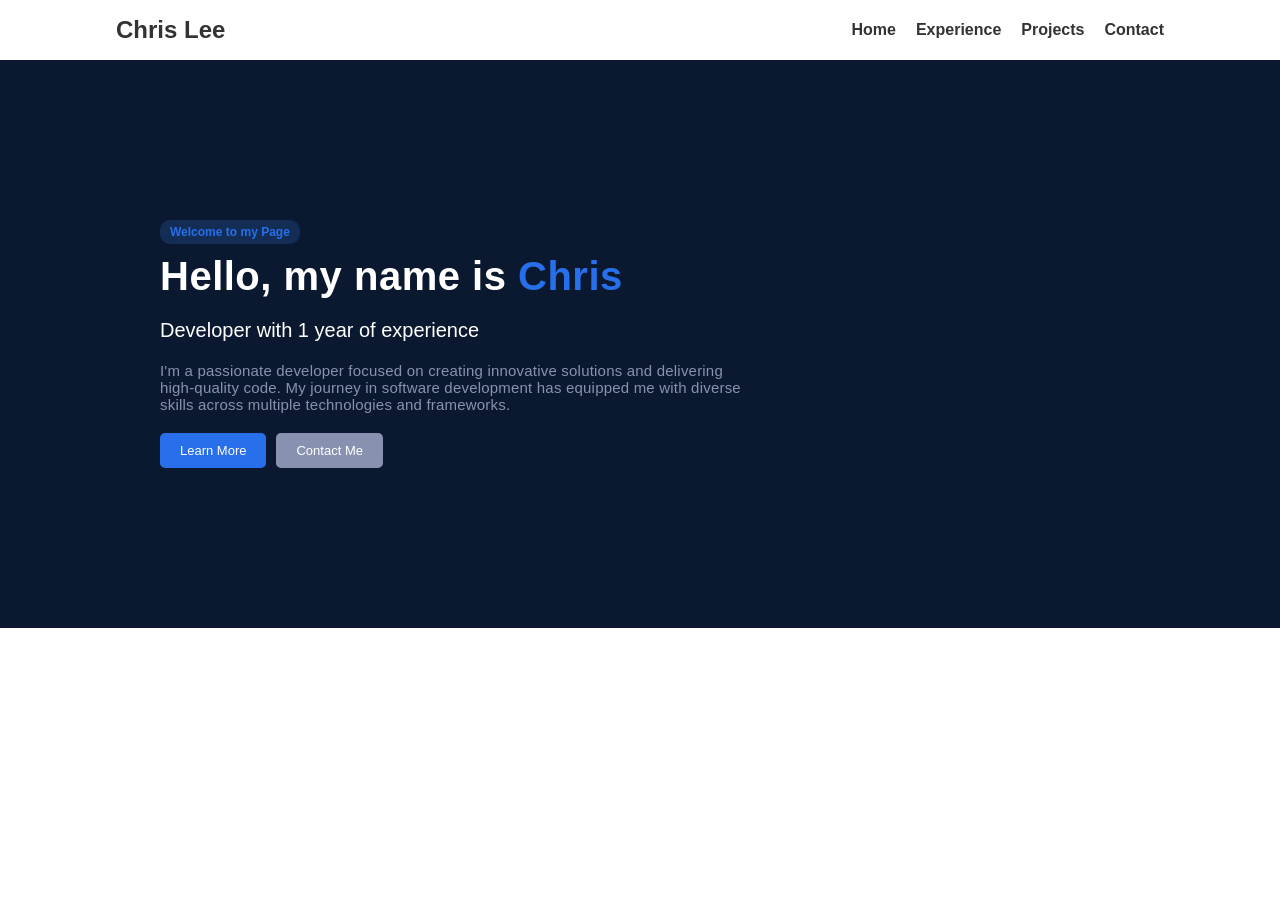
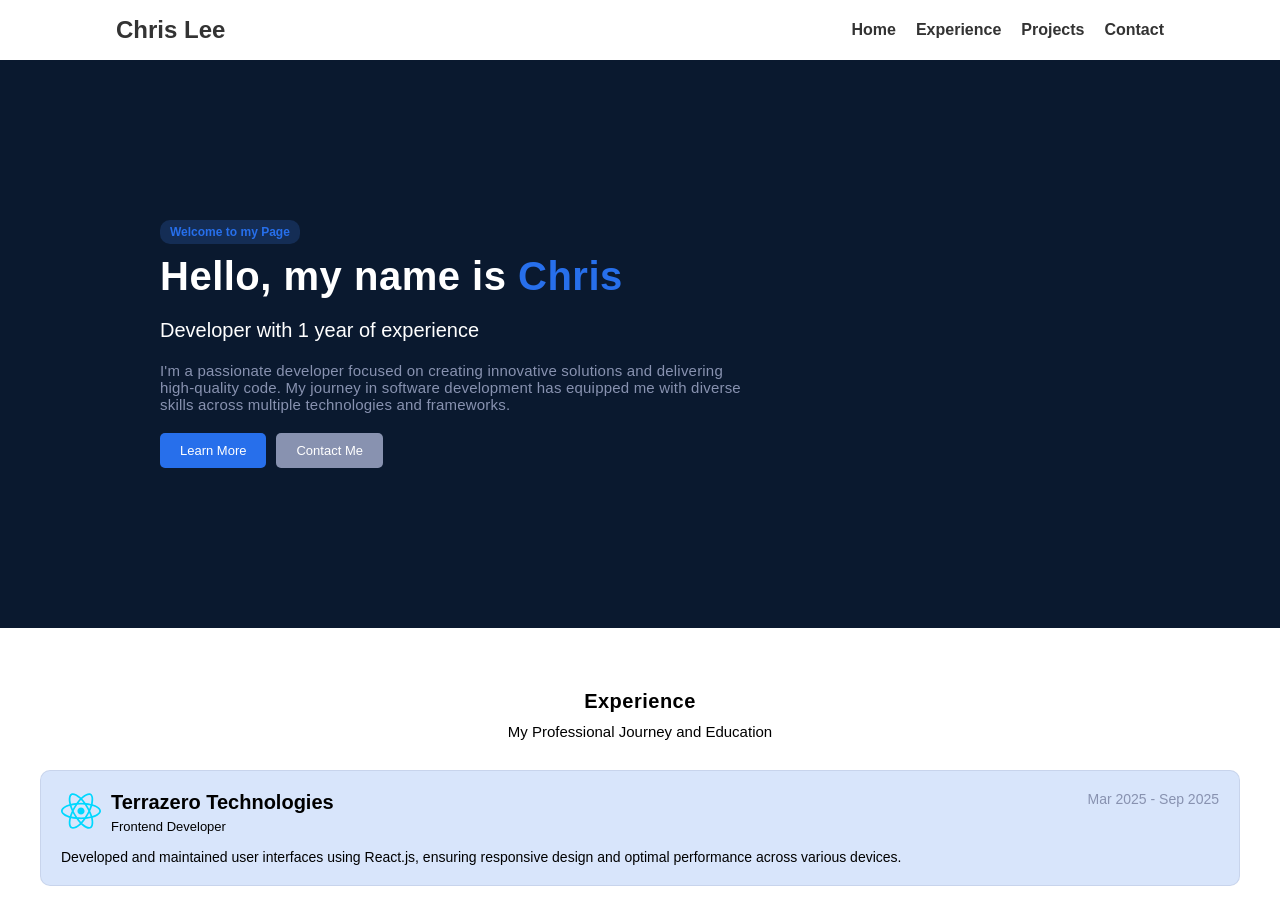
Before and after one commit to teihyung/Personal-Website, a React (Vite) app: page / in a window 1280 px wide. Shown: the top 924 px of the page. Before the commit the page ends 800 px from the top, so only its background shows below. Built offline with nearby package versions, Linux system fonts and the light colour scheme.

Commit message:
finished adding basic styling for cards but still need some font changes, design for duration and image for each individual image

```diff
--- /dev/null
+++ b/src/components/Card.jsx
@@ -0,0 +1,86 @@
+import React from "react";
+import styled from "styled-components";
+import { theme } from "../theme";
+import imageSrc from "../assets/react.svg";
+
+const Card = ({ title, position, duration, responsiblity, CardColor }) => {
+  return (
+    <CardContainer $CardColor={CardColor}>
+      <CardHeader>
+        <LeftGroup>
+          <ImageContainer src={imageSrc} alt="Company Logo" />
+          <TitlePositionContainer>
+            <Title>{title}</Title>
+            <Position>{position}</Position>
+          </TitlePositionContainer>
+        </LeftGroup>
+
+        <Duration>{duration}</Duration>
+      </CardHeader>
+      <Responsibility>{responsiblity}</Responsibility>
+    </CardContainer>
+  );
+};
+
+export default Card;
+
+const CardContainer = styled.div`
+  background-color: ${(props) => props.$CardColor || theme.colors.blue20};
+  padding: 20px 20px;
+  border-radius: 10px;
+  width: 100%;
+  max-width: 1200px;
+  border: 1px solid ${theme.colors.grey20};
+`;
+
+const CardHeader = styled.div`
+  display: flex;
+  flex-direction: row;
+  gap: 5px;
+  justify-content: space-between;
+  margin-bottom: 10px;
+`;
+
+const LeftGroup = styled.div`
+  display: flex;
+  flex-direction: row;
+  gap: 10px;
+`;
+
+const TitlePositionContainer = styled.div`
+  display: flex;
+  flex-direction: column;
+`;
+
+const ImageContainer = styled.img`
+  width: 40px;
+  height: 40px;
+  // margin-right: 10px;
+`;
+const Title = styled.h3`
+  font-size: 20px;
+  font-weight: bold;
+  color: ${theme.colors.black};
+  margin-bottom: 5px;
+`;
+
+const Position = styled.p`
+  font-size: 13px;
+  font-weight: 300;
+  color: ${theme.colors.black};
+  margin-bottom: 5px;
+`;
+
+const Duration = styled.p`
+  font-size: 14px;
+  font-weight: 400;
+  color: ${theme.colors.grey};
+  margin-bottom: 10px;
+`;
+
+const Responsibility = styled.p`
+  font-size: 14px;
+  font-weight: 300;
+  color: ${theme.colors.black};
+  // margin-left: 20px;
+`;
--- a/src/pages/introduction/Introduction.jsx
+++ b/src/pages/introduction/Introduction.jsx
@@ -1,10 +1,12 @@
 import React from "react";
 import DescriptionSection from "./components/DescriptionSection";
+import ExperienceSection from "./components/ExperienceSection";
 
 const Introduction = () => {
   return (
     <>
       <DescriptionSection />
+      <ExperienceSection />
     </>
   );
 };
--- /dev/null
+++ b/src/pages/introduction/components/ExperienceSection.jsx
@@ -0,0 +1,59 @@
+import React from "react";
+import styled from "styled-components";
+import { theme } from "../../../theme";
+import Card from "../../../components/Card";
+
+const ExperienceSection = () => {
+  return (
+    <ExperienceContainer>
+      <Header>
+        <Title>Experience</Title>
+        <SubTitle>My Professional Journey and Education</SubTitle>
+      </Header>
+
+      <Card
+        title={"Terrazero Technologies"}
+        position={"Frontend Developer"}
+        duration={"Mar 2025 - Sep 2025"}
+        CardColor={theme.colors.blue20}
+        responsiblity={
+          "Developed and maintained user interfaces using React.js, ensuring responsive design and optimal performance across various devices."
+        }
+      />
+    </ExperienceContainer>
+  );
+};
+
+export default ExperienceSection;
+
+const ExperienceContainer = styled.div`
+  display: flex;
+  flex-direction: column;
+  justify-content: center;
+  align-items: center;
+  padding: 5vh 5vh;
+  min-height: 40vh;
+  width: 100%;
+  gap: 10px;
+`;
+
+const Header = styled.div`
+  display: flex;
+  flex-direction: column;
+  align-items: center;
+  margin-bottom: 20px;
+`;
+
+const Title = styled.h2`
+  font-size: 20px;
+  font-weight: bold;
+  color: ${theme.colors.black};
+  letter-spacing: 0.5px;
+`;
+
+const SubTitle = styled.p`
+  font-size: 15px;
+  color: ${theme.colors.black};
+  margin-top: 10px;
+  font-weight: 300;
+`;
--- a/src/theme.jsx
+++ b/src/theme.jsx
@@ -8,5 +8,7 @@ export const theme = {
     blue: "#276febff",
     blue20: "rgba(63, 126, 235, 0.2)",
     grey: "#8892b0",
+    grey20: "rgba(136, 146, 176, 0.2)",
+    black: "#000000",
   },
 };
```
